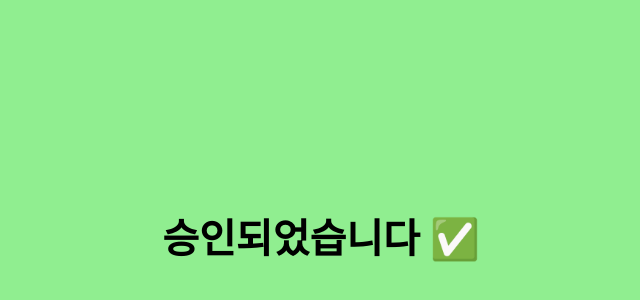
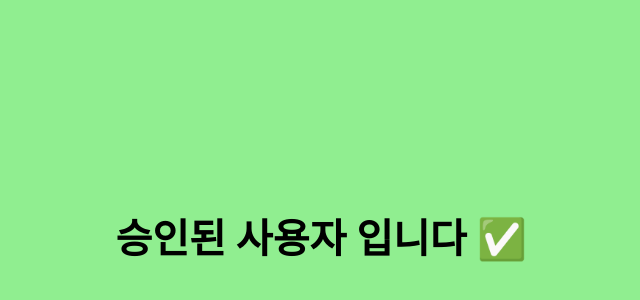
Before and after one commit to Hansung-Park401/Suwon06-Convention, a plain HTML site: page index.html in a window 1280 px wide. Shown: the part 164-464 px from the top of the page, without its empty margins (319-959 px from the left). Drawn offline with Linux system fonts and the light colour scheme.

Commit message:
Update index.html

```diff
--- a/index.html
+++ b/index.html
@@ -19,6 +19,6 @@
     </style>
 </head>
 <body>
-    승인되었습니다 ✅
+    승인된 사용자 입니다 ✅
 </body>
 </html>
```
